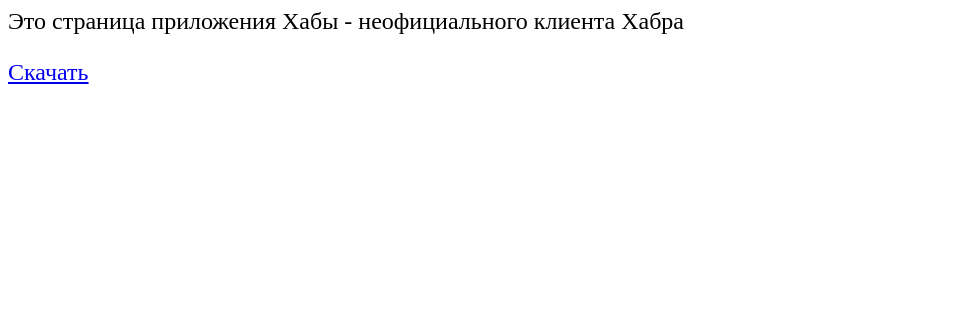
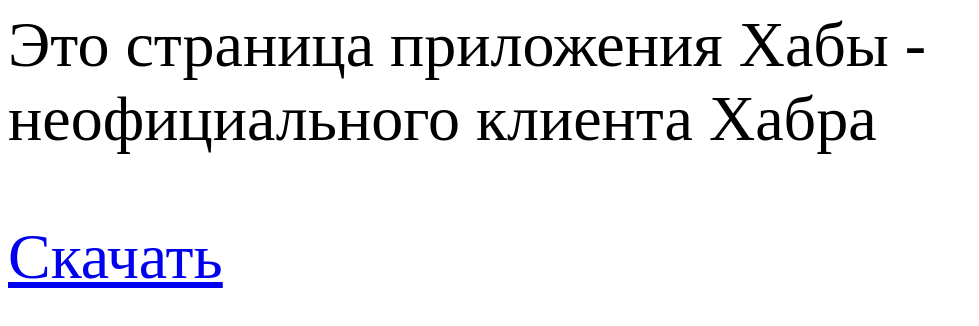
Before and after one commit to Garneg/Garneg.github.io, a plain HTML site: page hubs/index.html in a window 1280 px wide. Shown: the whole page, without its empty margins (0-979 px from the left). Drawn offline with Linux system fonts and the light colour scheme.

Commit message:
html pain

```diff
--- a/hubs/index.html
+++ b/hubs/index.html
@@ -3,7 +3,7 @@
     <meta name="viewport" initial-scale=1">
     <style>
         body {
-            font-size: 18pt;
+            font-size: 8dvh;
         }
     </style>
 </head>
```
